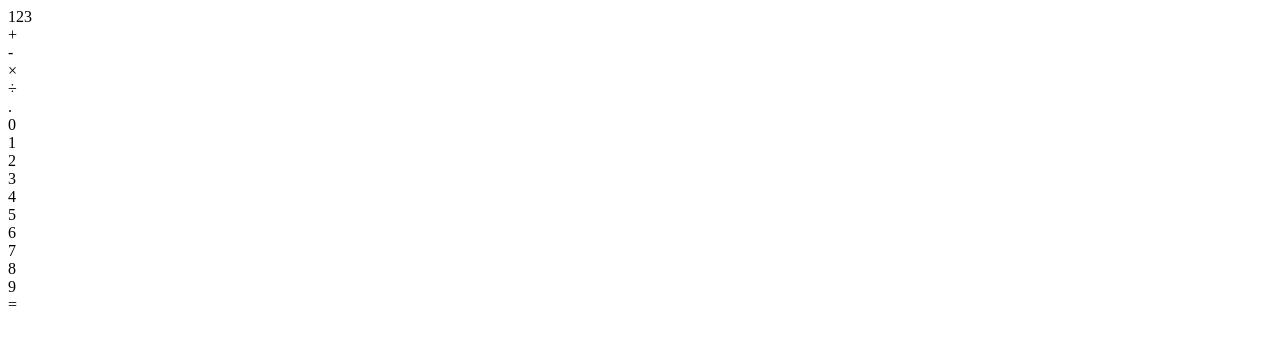
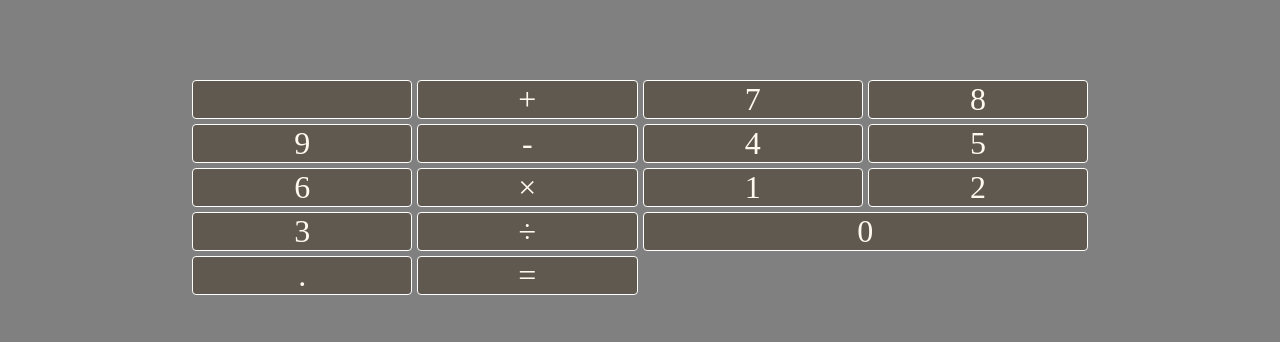
Before and after one commit to Heem-dev/CalculatorOdin, a plain HTML site: page index.html in a window 1280 px wide. Drawn offline with Linux system fonts and the light colour scheme.

Commit message:
styling and grid layout is done

```diff
--- a/index.html
+++ b/index.html
@@ -10,22 +10,22 @@
   <body>
     <div class="mainContainer">
       <div class="mainGrid">
-        <div class="resultdisplay">123</div>
+        <div class="resultdisplay"></div>
         <div class="operation" id="plus">+</div>
+        <div class="number" id="seven">7</div>
+        <div class="number" id="eight">8</div>
+        <div class="number" id="nine">9</div>
         <div class="operation" id="minus">-</div>
+        <div class="number" id="four">4</div>
+        <div class="number" id="five">5</div>
+        <div class="number" id="six">6</div>
         <div class="operation" id="multiply">×</div>
-        <div class="operation" id="divide">÷</div>
-        <div class="unique" id="decimal">.</div>
-        <div class="number" id="zero">0</div>
         <div class="number" id="one">1</div>
         <div class="number" id="two">2</div>
         <div class="number" id="three">3</div>
-        <div class="number" id="four">4</div>
-        <div class="number" id="five">5</div>
-        <div class="number" id="six">6</div>
-        <div class="number" id="seven">7</div>
-        <div class="number" id="eight">8</div>
-        <div class="number" id="nine">9</div>
+        <div class="operation" id="divide">÷</div>
+        <div class="number" id="zero">0</div>
+        <div class="unique" id="decimal">.</div>
         <div class="operation" id="equal">=</div>
       </div>
     </div>
--- a/style.css
+++ b/style.css
@@ -0,0 +1,39 @@
+* {
+  margin: 0;
+  padding: 0;
+}
+
+body {
+  background-color: gray;
+  width: 70vw;
+  margin: 0 auto;
+}
+
+.mainGrid {
+  margin-top: 10vh;
+
+  color: floralwhite;
+  font-size: 2em;
+  text-align: center;
+
+  display: grid;
+  gap: 5px;
+  grid-template-columns: repeat(4, 1fr);
+}
+.mainGrid > * {
+  background-color: rgb(95, 89, 80);
+
+  border-radius: 4px;
+
+  border: solid white 1px;
+}
+.resultDisplay {
+  /* grid-area: span 1/3; */
+  grid-column: span 3;
+
+  background-color: rgba(158, 143, 143, 0.479);
+}
+
+#zero {
+  grid-column: span 2;
+}
```
